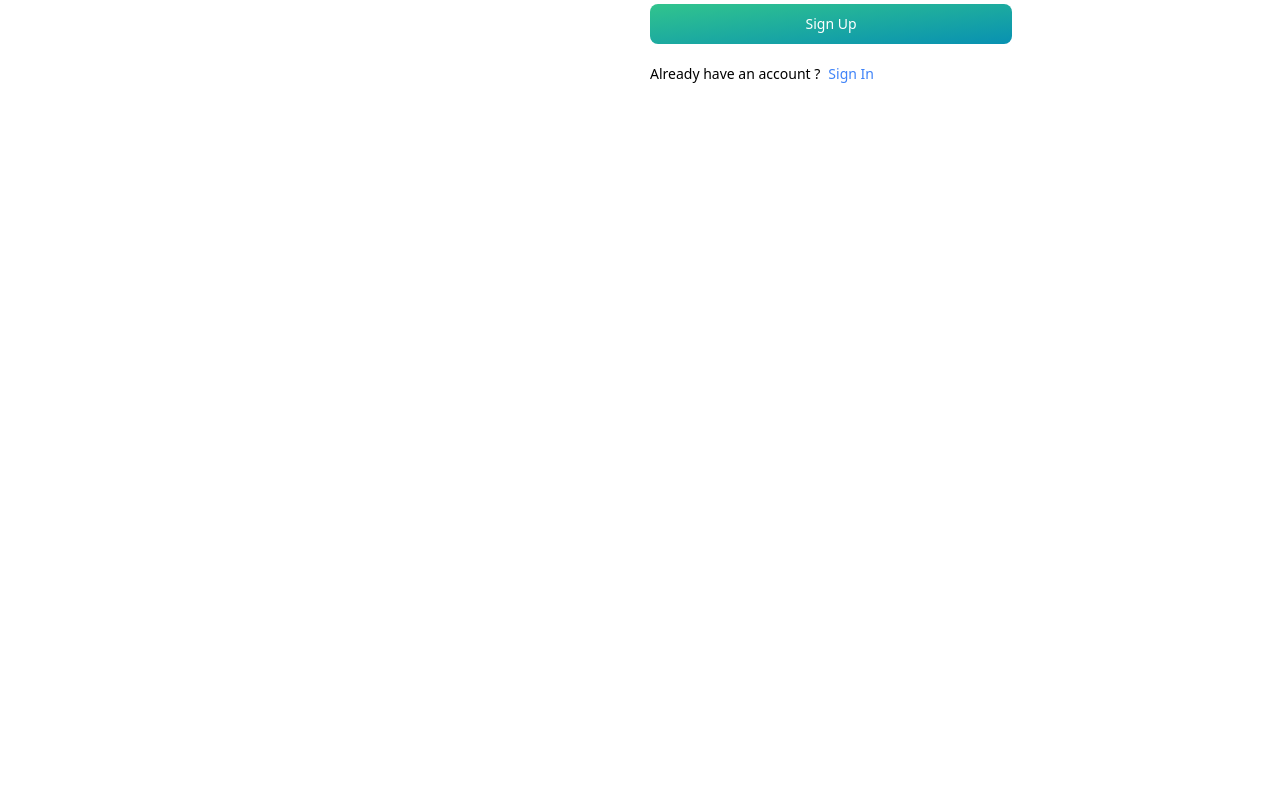
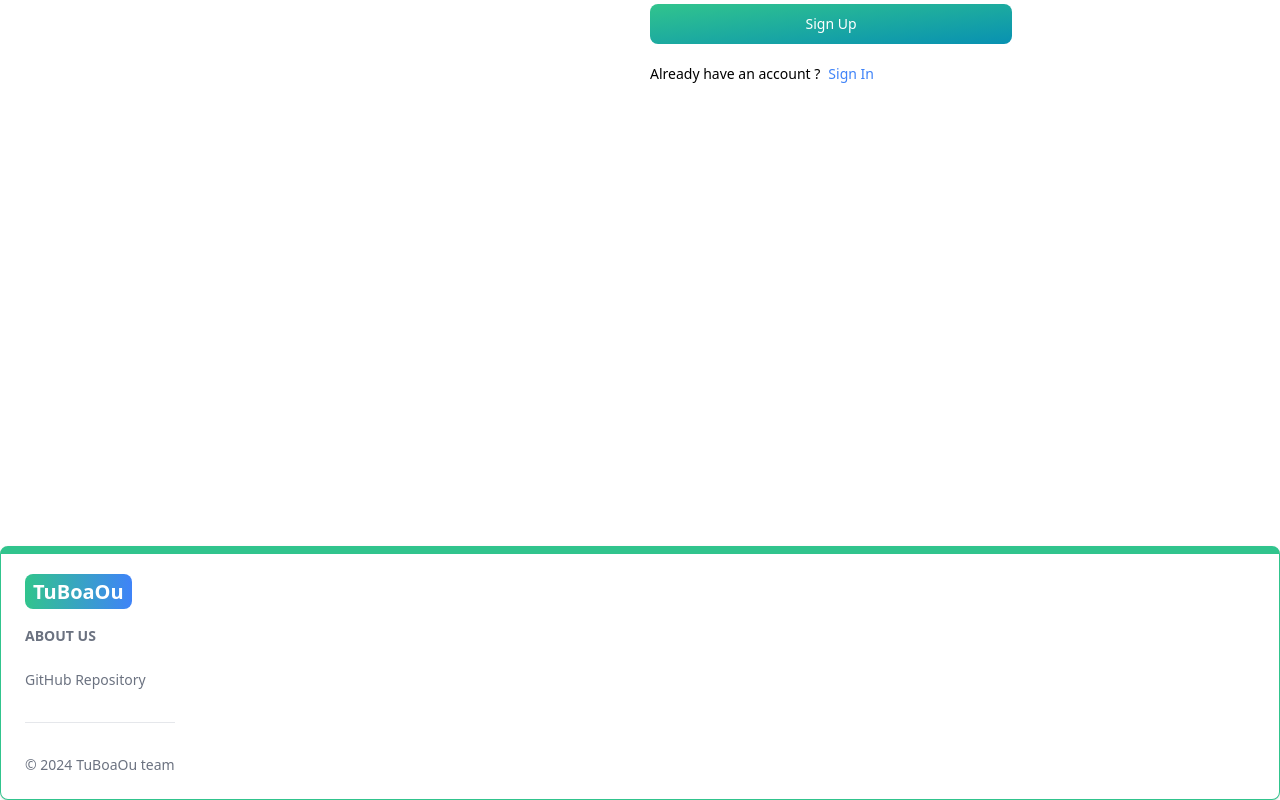
Before and after one commit to nitram35/TuBoaOu, a React (Vite) app in the folder client/: page /sign-up in a window 1280 px wide. Shown: the part 398-1198 px from the top of the page. Before the commit the page ends 944 px from the top, so only its background shows below. Built offline with nearby package versions, Linux system fonts and the light colour scheme.

Commit message:
footer component

```diff
--- a/client/src/App.jsx
+++ b/client/src/App.jsx
@@ -4,6 +4,7 @@ import Group from './pages/Group'
 import SignIn from './pages/SignIn'
 import SignUp from './pages/SignUp'
 import Header from './components/Header'
+import Footer from './components/Footer'
 
 export default function App() {
   return (
@@ -15,6 +16,7 @@ export default function App() {
         <Route path='/sign-in' element={<SignIn />} />
         <Route path='/sign-up' element={<SignUp />} />
       </Routes>
+      <Footer />
     </BrowserRouter>
   )
 }
--- /dev/null
+++ b/client/src/components/Footer.jsx
@@ -0,0 +1,37 @@
+import { Footer } from 'flowbite-react';
+import { Link } from 'react-router-dom';
+export default function FooterComponent() {
+    return (
+        <Footer container className='border border-t-8 border-green-400'>
+            <div className=''>
+                <div className=''>
+                    <Link to='/' className='self-centered whitespace-nowrap text-lg sm:text-xl font-semibold dark:text-white'>
+                        <span className='px-2 py-1 bg-gradient-to-r from-green-400 to-blue-500 rounded-lg text-white'>TuBoaOu</span>
+                    </Link>
+                </div>
+                <div className='mt-5'>
+                    <div>
+                        <Footer.Title title='About Us' />
+                        <Footer.LinkGroup col>
+                            <Footer.Link
+                                href='https://github.com/nitram35/TuBoaOu'
+                                target='_blank'
+                                rel='noopener noreferrer'
+                            >
+                                GitHub Repository
+                            </Footer.Link>
+                        </Footer.LinkGroup>
+                    </div>
+                </div>
+                <Footer.Divider />
+                <div className=''>
+                    <Footer.Copyright
+                        href='#'
+                        by='TuBoaOu team'
+                        year={new Date().getFullYear()}
+                    />
+                </div>
+            </div>
+        </Footer>
+    )
+}
```
